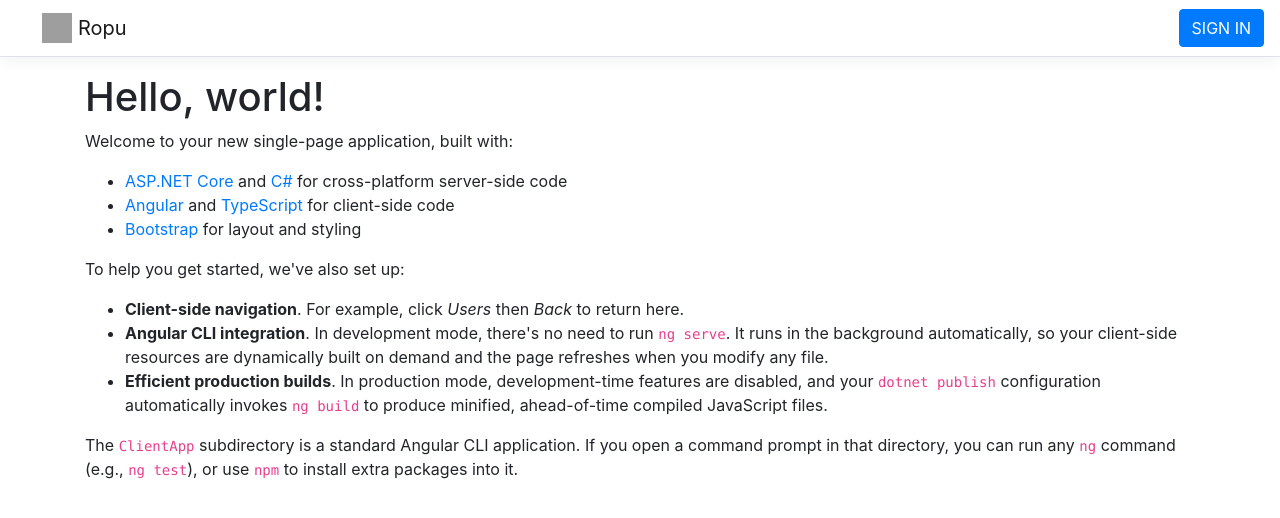
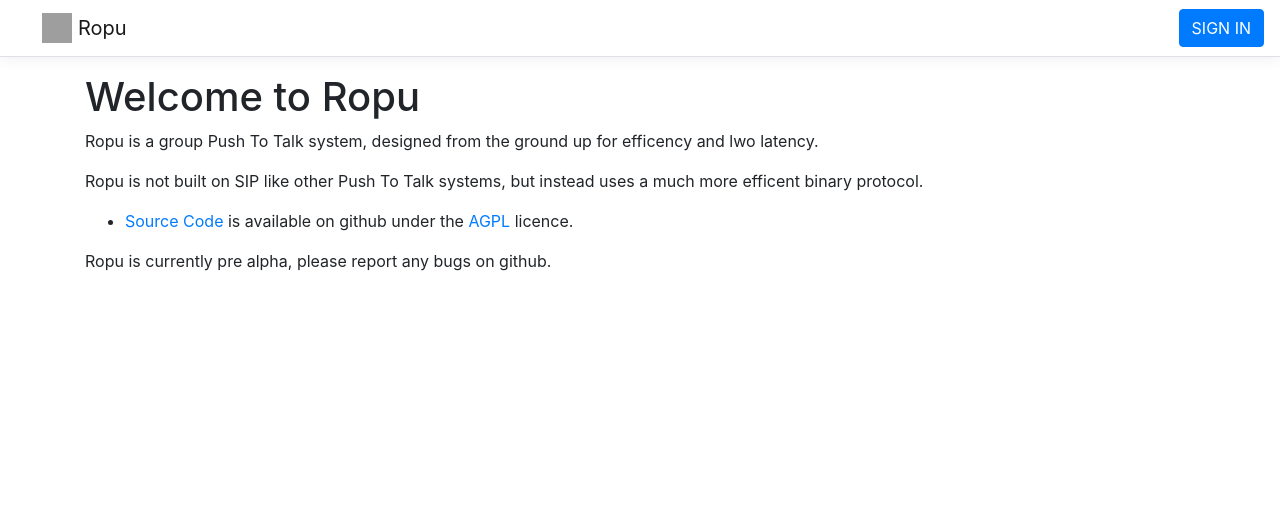
Before and after one commit to trampster/Ropu, an Angular app in the folder web/ClientApp/: page / in a window 1280 px wide. Shown: the top 518 px of the page. Built offline with nearby package versions, Linux system fonts and the light colour scheme; grey boxes are pictures that could not be loaded; what @auth0/angular-jwt would draw is missing.

Commit message:
Added text to home page

```diff
--- a/web/ClientApp/src/app/home/home.component.html
+++ b/web/ClientApp/src/app/home/home.component.html
@@ -1,14 +1,7 @@
-<h1>Hello, world!</h1>
-<p>Welcome to your new single-page application, built with:</p>
+<h1>Welcome to Ropu</h1>
+<p>Ropu is a group Push To Talk system, designed from the ground up for efficency and lwo latency.</p>
+<p>Ropu is not built on SIP like other Push To Talk systems, but instead uses a much more efficent binary protocol.</p>
 <ul>
-  <li><a href='https://get.asp.net/'>ASP.NET Core</a> and <a href='https://msdn.microsoft.com/en-us/library/67ef8sbd.aspx'>C#</a> for cross-platform server-side code</li>
-  <li><a href='https://angular.io/'>Angular</a> and <a href='http://www.typescriptlang.org/'>TypeScript</a> for client-side code</li>
-  <li><a href='http://getbootstrap.com/'>Bootstrap</a> for layout and styling</li>
+  <li><a href='https://github.com/trampster/Ropu'>Source Code</a> is available on github under the <a href='https://github.com/trampster/Ropu/blob/master/LICENSE'>AGPL</a> licence.</li>
 </ul>
-<p>To help you get started, we've also set up:</p>
-<ul>
-  <li><strong>Client-side navigation</strong>. For example, click <em>Users</em> then <em>Back</em> to return here.</li>
-  <li><strong>Angular CLI integration</strong>. In development mode, there's no need to run <code>ng serve</code>. It runs in the background automatically, so your client-side resources are dynamically built on demand and the page refreshes when you modify any file.</li>
-  <li><strong>Efficient production builds</strong>. In production mode, development-time features are disabled, and your <code>dotnet publish</code> configuration automatically invokes <code>ng build</code> to produce minified, ahead-of-time compiled JavaScript files.</li>
-</ul>
-<p>The <code>ClientApp</code> subdirectory is a standard Angular CLI application. If you open a command prompt in that directory, you can run any <code>ng</code> command (e.g., <code>ng test</code>), or use <code>npm</code> to install extra packages into it.</p>
+<p>Ropu is currently pre alpha, please report any bugs on github.</p>
```
